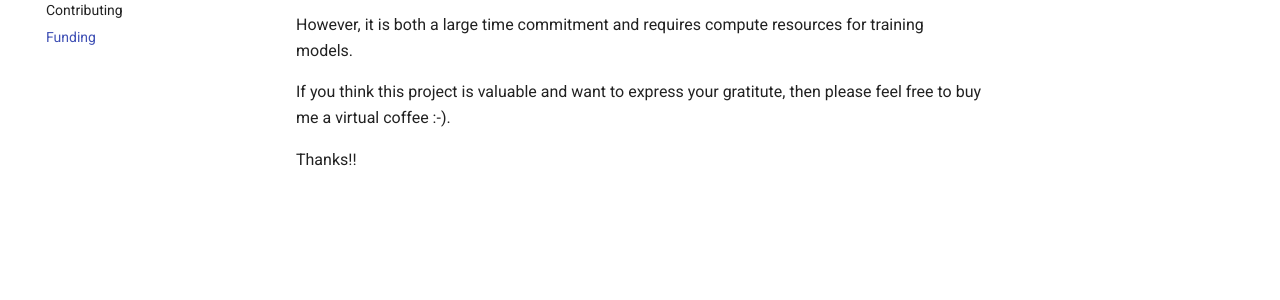
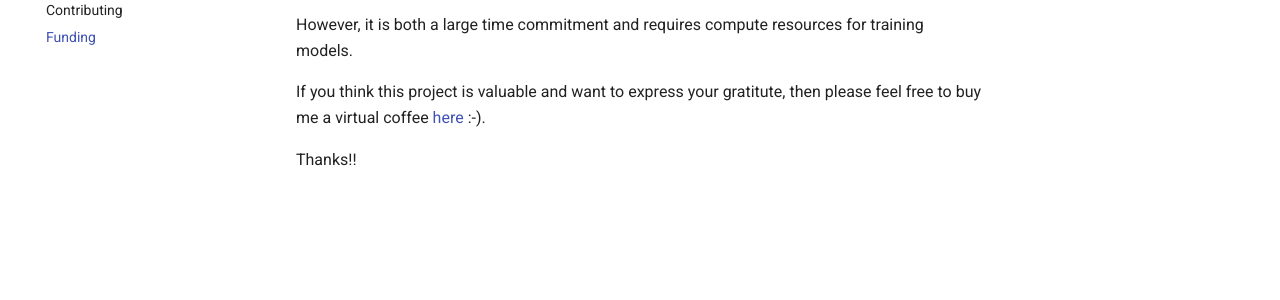
Before and after one commit to PellelNitram/xournalpp_htr, an MkDocs documentation site: the page built from docs/funding.md, in a window 1280 px wide. Shown: the part 209-509 px from the top of the page. Built offline with MkDocs 1.6.1 and Material for MkDocs 9.7.7, drawn with Linux system fonts in a browser that asks for light colours; comment, search, counter and statistics services are not loaded.

Commit message:
Add link to funding section of documentation.

```diff
--- a/docs/funding.md
+++ b/docs/funding.md
@@ -4,6 +4,6 @@ This project is mostly a solo project and I love to work on it.
 
 However, it is both a large time commitment and requires compute resources for training models.
 
-If you think this project is valuable and want to express your gratitute, then please feel free to buy me a virtual coffee :-).
+If you think this project is valuable and want to express your gratitute, then please feel free to buy me a virtual coffee [here](https://ko-fi.com/martin_l) :-).
 
 Thanks!!
```
